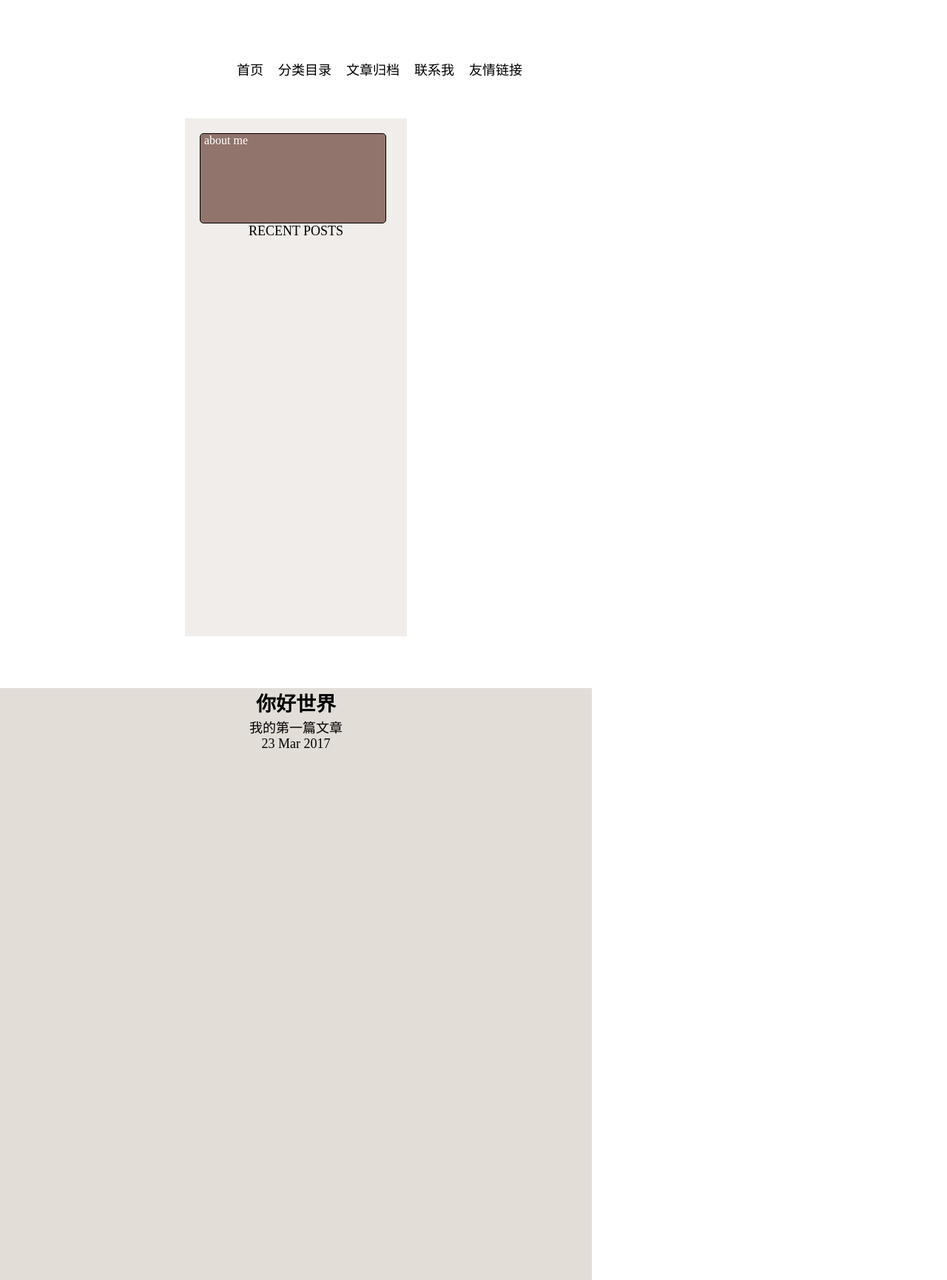
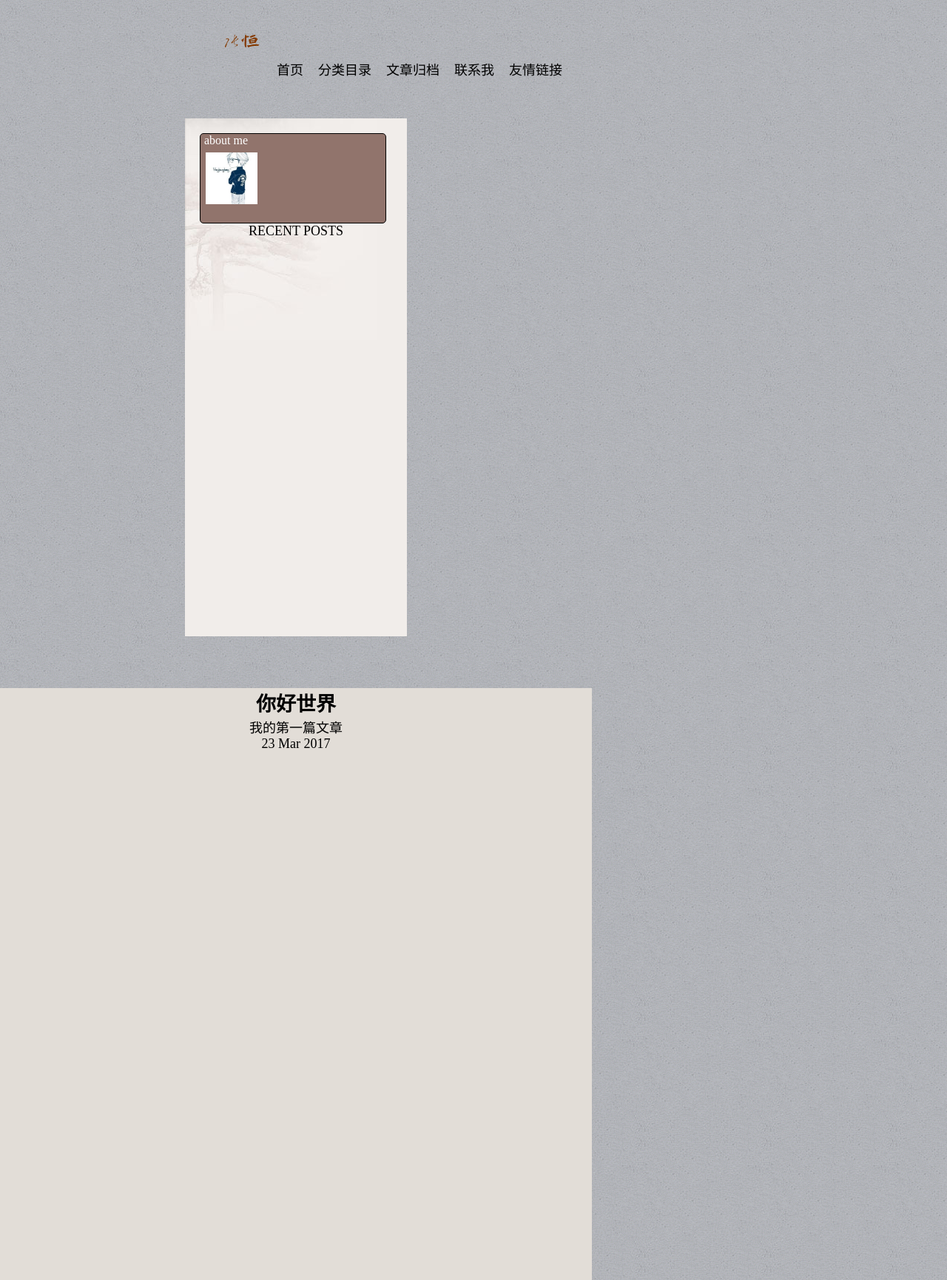
Before and after one commit to CNzhangheng/jekyll_demo, a Jekyll site: the page built from _posts/2017-03-23-1.html, in a window 1280 px wide. Shown: the whole page at 74% size. Built offline with Jekyll 4.4.1, drawn with Linux system fonts in a browser that asks for light colours.

Commit message:
Update default.html

```diff
--- a/_layouts/default.html
+++ b/_layouts/default.html
@@ -13,7 +13,7 @@
             font-size: 18px;
             font-family:cursive;
             text-align: center;
-            background:url(images/1_393.gif);
+            background:url(https://cnzhangheng.github.io/jekyll_demo/images/1_393.gif);
         }
         #logo{
             margin-left: 100px;
@@ -42,7 +42,7 @@
             float: left;
             margin-left:250px;
             margin-top:30px;
-            background:url(images/aside-bg.jpg) no-repeat #f1edea;
+            background:url(https://cnzhangheng.github.io/jekyll_demo/images/aside-bg.jpg) no-repeat #f1edea;
         }
         #left-box-box{
             width: 250px;
@@ -83,7 +83,7 @@
 <body>
 <div id="wapper">
     <div id="header">
-        <img id="logo" src="images/logo.png" alt="">
+        <img id="logo" src="https://cnzhangheng.github.io/jekyll_demo/images/logo.png" alt="">
         <ul>
             <li><a href="#"></a>首页</li>
             <li><a href="#"></a>分类目录</li>
@@ -96,7 +96,7 @@
         <div id="left-box">
             <div id="left-box-box">
                 <p>about me</p>
-                <img src="images/head_portrait%20.jpg" alt="">
+                <img src="https://cnzhangheng.github.io/jekyll_demo/images/head_portrait%20.jpg" alt="">
             </div>
             <p>RECENT POSTS</p>
         </div>
```
